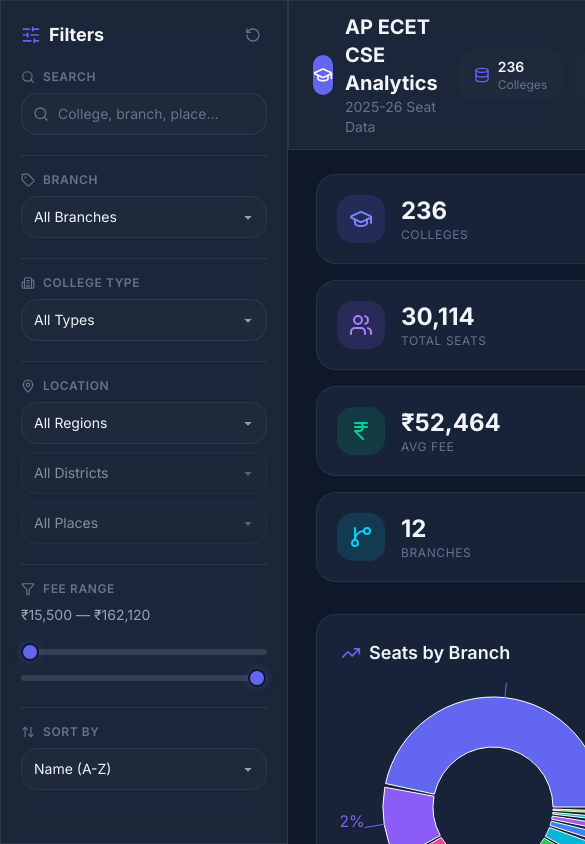
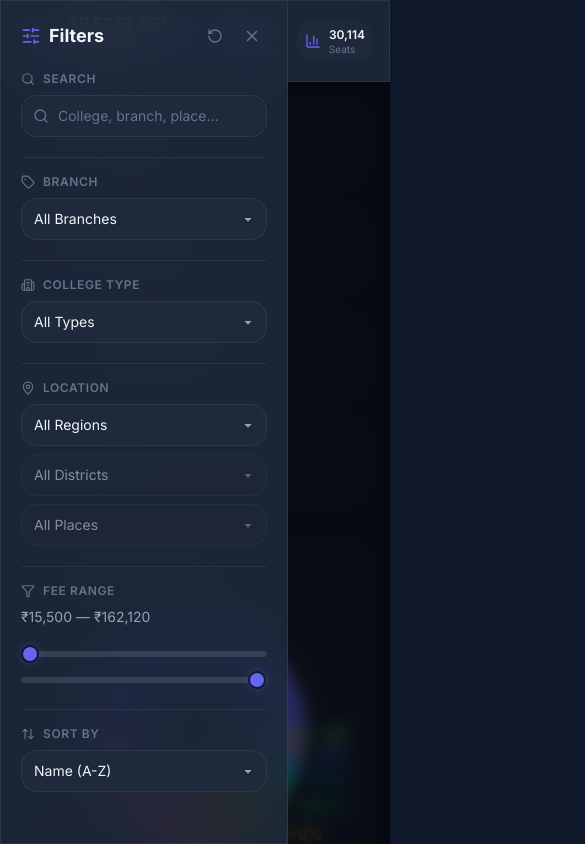
Before and after one commit to AmeerSunkesula/ecet-cse-analytics, a React (Vite) app: page / in a window 390 px wide. Both pictures are taken after a click on the button "Toggle menu". Shown: the top 844 px of the page, 585 px wide, since content can reach past the window. Built offline with nearby package versions, Linux system fonts and the light colour scheme.

Commit message:
Redesign mobile layout: responsive sidebar drawer & layout sizing

```diff
--- a/src/App.jsx
+++ b/src/App.jsx
@@ -1,3 +1,4 @@
+import { useState } from 'react';
 import { useSelector } from 'react-redux';
 import Sidebar from './components/Sidebar';
 import Header from './components/Header';
@@ -6,31 +7,35 @@
 
 function App() {
   const activeBranch = useSelector((state) => state.filters.activeBranch);
+  const [isSidebarOpen, setIsSidebarOpen] = useState(false);
 
   return (
     <div className="flex min-h-screen" style={{ background: 'var(--bg-primary)' }}>
-      {/* Fixed Sidebar */}
-      <Sidebar />
+      {/* Responsive Sidebar */}
+      <Sidebar isOpen={isSidebarOpen} onClose={() => setIsSidebarOpen(false)} />
 
-      {/* Main Content Area — offset by sidebar width */}
+      {/* Main Content Area */}
       <main
-        className="flex-1 min-h-screen"
-        style={{ marginLeft: 'var(--sidebar-width)' }}
+        className="flex-1 min-h-screen transition-all duration-300 w-full"
+        style={{
+          marginLeft: '0px',
+          paddingLeft: '0px',
+        }}
       >
         {/* Sticky Header */}
-        <Header />
+        <Header onMenuToggle={() => setIsSidebarOpen(prev => !prev)} />
 
         {/* Content */}
-        <div className="p-6">
+        <div className="p-4 sm:p-6 lg:pl-76"> {/* Responsive padding to clear sidebar space on desktop */}
           {/* Always show DashboardVisuals (charts/stats) for real-time recalculations */}
           <DashboardVisuals />
 
           {activeBranch !== null && (
             /* Branch-specific header */
             <div className="mb-6 mt-4 animate-fade-in-up">
-              <h2 className="text-2xl font-bold" style={{ color: 'var(--text-primary)' }}>
+              <h2 className="text-2xl font-bold flex items-center" style={{ color: 'var(--text-primary)' }}>
                 <span
-                  className="inline-flex items-center justify-center w-10 h-10 rounded-lg mr-3 text-sm font-bold"
+                  className="inline-flex items-center justify-center w-10 h-10 rounded-lg mr-3 text-sm font-bold shrink-0"
                   style={{
                     background: 'rgba(99, 102, 241, 0.15)',
                     color: 'var(--accent-hover)',
--- a/src/components/Header.jsx
+++ b/src/components/Header.jsx
@@ -1,14 +1,14 @@
 import { useSelector } from 'react-redux';
 import { selectFilteredColleges, selectDashboardStats } from '../store/filterSlice';
-import { GraduationCap, BarChart3, Database } from 'lucide-react';
+import { GraduationCap, BarChart3, Database, Menu } from 'lucide-react';
 
 /**
  * Header – sticky top bar for the AP ECET CSE Analytics dashboard.
  *
- * Left  : app icon + title + subtitle
+ * Left  : menu toggle (mobile only) + app icon + title + subtitle
  * Right : two live stat badges (Colleges · Seats) driven by Redux selectors
  */
-const Header = () => {
+const Header = ({ onMenuToggle }) => {
   const filteredColleges = useSelector(selectFilteredColleges);
   const dashboardStats = useSelector(selectDashboardStats);
 
@@ -16,44 +16,53 @@
   const totalSeats = dashboardStats.totalSeats;
 
   return (
-    <header className="sticky top-0 z-40 w-full glass-strong border-b border-[var(--border)]">
-      <div className="flex items-center justify-between px-6 py-3">
-        {/* ── Left: Branding ── */}
+    <header className="sticky top-0 z-40 w-full glass-strong border-b border-[var(--border)] lg:pl-72">
+      <div className="flex items-center justify-between px-4 sm:px-6 py-3">
+        {/* ── Left: Branding & Mobile Menu Toggle ── */}
         <div className="flex items-center gap-3">
+          {/* Mobile Menu Button */}
+          <button
+            onClick={onMenuToggle}
+            className="lg:hidden p-2 rounded-lg bg-[var(--bg-surface)] hover:bg-[var(--bg-surface-hover)] text-[var(--text-primary)] border border-[var(--border)] transition cursor-pointer"
+            aria-label="Toggle menu"
+          >
+            <Menu className="w-5 h-5" />
+          </button>
+
           {/* Accent icon circle */}
-          <div className="flex items-center justify-center w-10 h-10 rounded-full bg-[var(--accent)]">
+          <div className="hidden sm:flex items-center justify-center w-10 h-10 rounded-full bg-[var(--accent)] shrink-0">
             <GraduationCap className="w-5 h-5 text-white" />
           </div>
 
           <div>
-            <h1 className="text-xl font-bold text-[var(--text-primary)]">
+            <h1 className="text-base sm:text-xl font-bold text-[var(--text-primary)] leading-tight">
               AP ECET CSE Analytics
             </h1>
-            <p className="text-sm text-[var(--text-muted)]">2025-26 Seat Data</p>
+            <p className="text-xs sm:text-sm text-[var(--text-muted)]">2025-26 Seat Data</p>
           </div>
         </div>
 
         {/* ── Right: Stat badges ── */}
-        <div className="flex items-center gap-3">
+        <div className="flex items-center gap-2 sm:gap-3">
           {/* Colleges badge */}
-          <div className="flex items-center gap-2 bg-[var(--bg-surface)] rounded-lg px-4 py-2">
-            <Database className="w-4 h-4 text-[var(--accent)]" />
+          <div className="flex items-center gap-2 bg-[var(--bg-surface)] rounded-lg px-2 sm:px-4 py-1.5 sm:py-2">
+            <Database className="w-4 h-4 text-[var(--accent)] shrink-0" />
             <div className="flex flex-col leading-tight">
-              <span className="text-sm font-semibold text-[var(--text-primary)]">
+              <span className="text-xs sm:text-sm font-semibold text-[var(--text-primary)]">
                 {collegeCount.toLocaleString('en-IN')}
               </span>
-              <span className="text-xs text-[var(--text-muted)]">Colleges</span>
+              <span className="text-[10px] sm:text-xs text-[var(--text-muted)]">Colleges</span>
             </div>
           </div>
 
           {/* Seats badge */}
-          <div className="flex items-center gap-2 bg-[var(--bg-surface)] rounded-lg px-4 py-2">
-            <BarChart3 className="w-4 h-4 text-[var(--accent)]" />
+          <div className="flex items-center gap-2 bg-[var(--bg-surface)] rounded-lg px-2 sm:px-4 py-1.5 sm:py-2">
+            <BarChart3 className="w-4 h-4 text-[var(--accent)] shrink-0" />
             <div className="flex flex-col leading-tight">
-              <span className="text-sm font-semibold text-[var(--text-primary)]">
+              <span className="text-xs sm:text-sm font-semibold text-[var(--text-primary)]">
                 {totalSeats.toLocaleString('en-IN')}
               </span>
-              <span className="text-xs text-[var(--text-muted)]">Seats</span>
+              <span className="text-[10px] sm:text-xs text-[var(--text-muted)]">Seats</span>
             </div>
           </div>
         </div>
--- a/src/components/Sidebar.jsx
+++ b/src/components/Sidebar.jsx
@@ -18,12 +18,12 @@
   Search,
   Filter,
   RotateCcw,
-  ChevronDown,
   SlidersHorizontal,
   MapPin,
   Building2,
   Tag,
   ArrowUpDown,
+  X,
 } from 'lucide-react';
 
 /* ── Shared Tailwind class strings ───────────────────────────── */
@@ -36,7 +36,7 @@
 const sectionClasses = 'border-t border-[var(--border)] pt-4';
 
 /* ── Component ───────────────────────────────────────────────── */
-export default function Sidebar() {
+export default function Sidebar({ isOpen, onClose }) {
   const dispatch = useDispatch();
 
   // Pull filter state from Redux
@@ -53,20 +53,40 @@
   const { regions, districts, places } = useSelector(selectCascadeOptions);
 
   return (
-    <aside className="fixed left-0 top-0 w-72 h-screen overflow-y-auto glass-strong rounded-none p-5 flex flex-col gap-5 z-50">
-      {/* ── 1. Title + Reset ────────────────────────────────────── */}
+    <>
+      {/* Mobile Backdrop */}
+      {isOpen && (
+        <div
+          className="fixed inset-0 z-40 bg-black/60 backdrop-blur-sm lg:hidden transition-opacity"
+          onClick={onClose}
+        />
+      )}
+
+      <aside className={`fixed left-0 top-0 w-72 h-screen overflow-y-auto glass-strong rounded-none p-5 flex flex-col gap-5 z-50 transition-transform duration-300 lg:translate-x-0 ${
+        isOpen ? 'translate-x-0' : '-translate-x-full'
+      }`}>
+        {/* ── 1. Title + Reset + Close ── */}
         <div className="flex items-center justify-between">
           <h2 className="flex items-center gap-2 text-lg font-bold text-[var(--text-primary)]">
             <SlidersHorizontal size={20} className="text-[var(--accent)]" />
             Filters
           </h2>
+          <div className="flex items-center gap-2">
             <button
               onClick={() => dispatch(resetFilters())}
               title="Reset all filters"
-          className="p-1.5 rounded-md text-[var(--text-muted)] hover:text-[var(--danger)] transition"
+              className="p-1.5 rounded-md text-[var(--text-muted)] hover:text-[var(--danger)] transition cursor-pointer"
             >
               <RotateCcw size={16} />
             </button>
+            <button
+              onClick={onClose}
+              className="lg:hidden p-1.5 rounded-md text-[var(--text-muted)] hover:text-[var(--text-primary)] transition cursor-pointer"
+              aria-label="Close filters"
+            >
+              <X size={18} />
+            </button>
+          </div>
         </div>
 
       {/* ── 2. Search Input ─────────────────────────────────────── */}
@@ -242,5 +262,6 @@
         </select>
       </div>
     </aside>
+  </>
   );
 }
--- a/src/index.css
+++ b/src/index.css
@@ -23,6 +23,12 @@
   --radius-lg: 1rem;
   --radius-xl: 1.25rem;
   --sidebar-width: 18rem;
+}
+
+@media (min-width: 1024px) {
+  .lg\:pl-76 {
+    padding-left: 19rem !important;
+  }
 }
 
 /* ── Base ──────────────────────────────────────────────────── */
```
Lines whose indentation alone changed are shown as unchanged.
